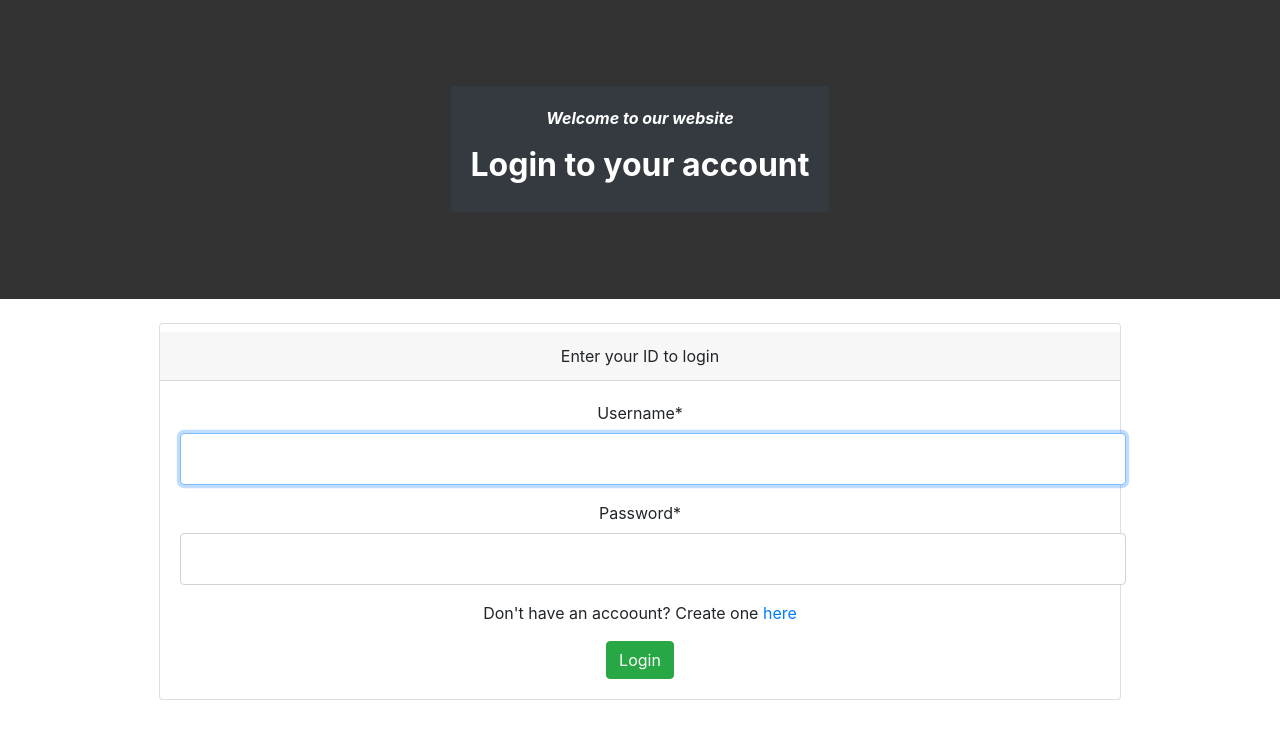
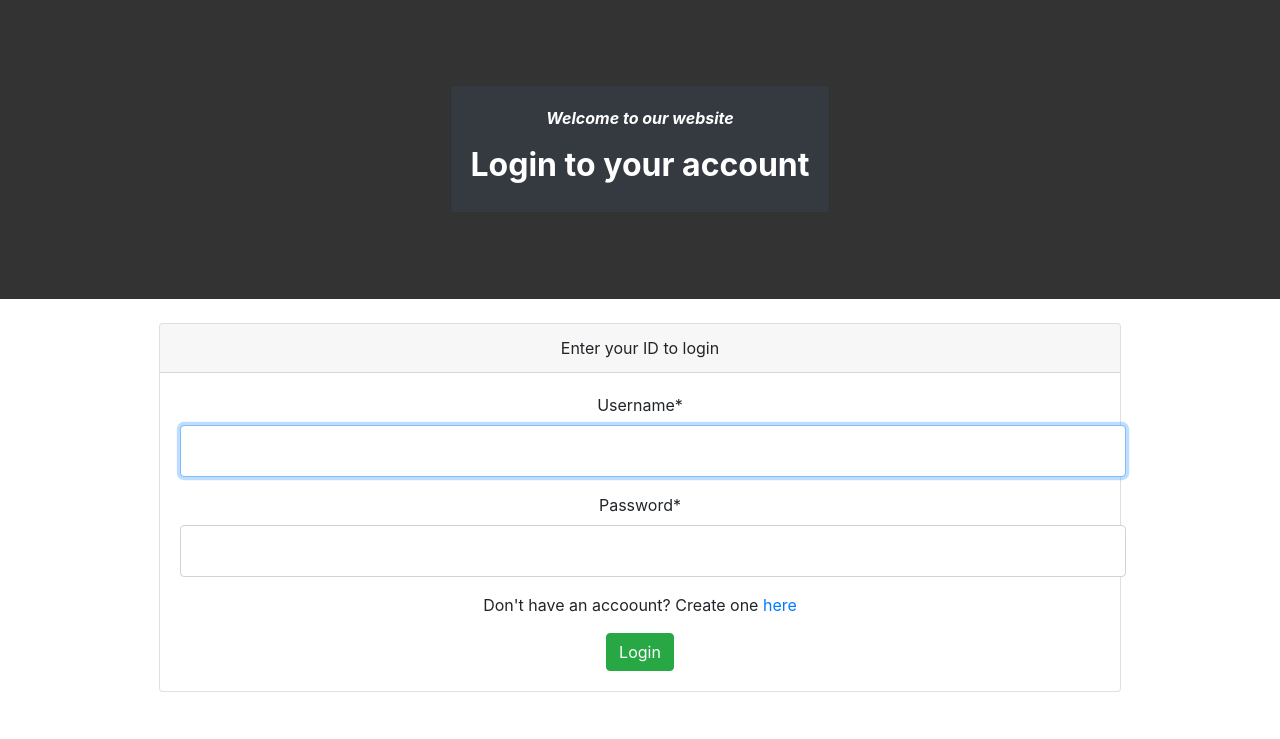
Before and after one commit to ksmashingaidze/Cooking-Robot-Online-Recipe-Manager, a Django app: page /login/ in a window 1280 px wide. Shown: the part 61-800 px from the top of the page. Run offline with Django 4.2, Linux system fonts and the light colour scheme; some libraries are stand-ins or nearby versions.

Commit message:
Add files via upload

```diff
--- a/helloworld/register/templates/registration/login.html
+++ b/helloworld/register/templates/registration/login.html
@@ -105,7 +105,6 @@
     </section>
     <section class="login-panel text-center mt-4">
         <div class="card w-75 ">
-            <h6 class="bg-success">{{message}}</h6>
             <div class="card-header">Enter your ID to login</div>
             <div class="card-body">
                 {% load crispy_forms_tags %}
```
